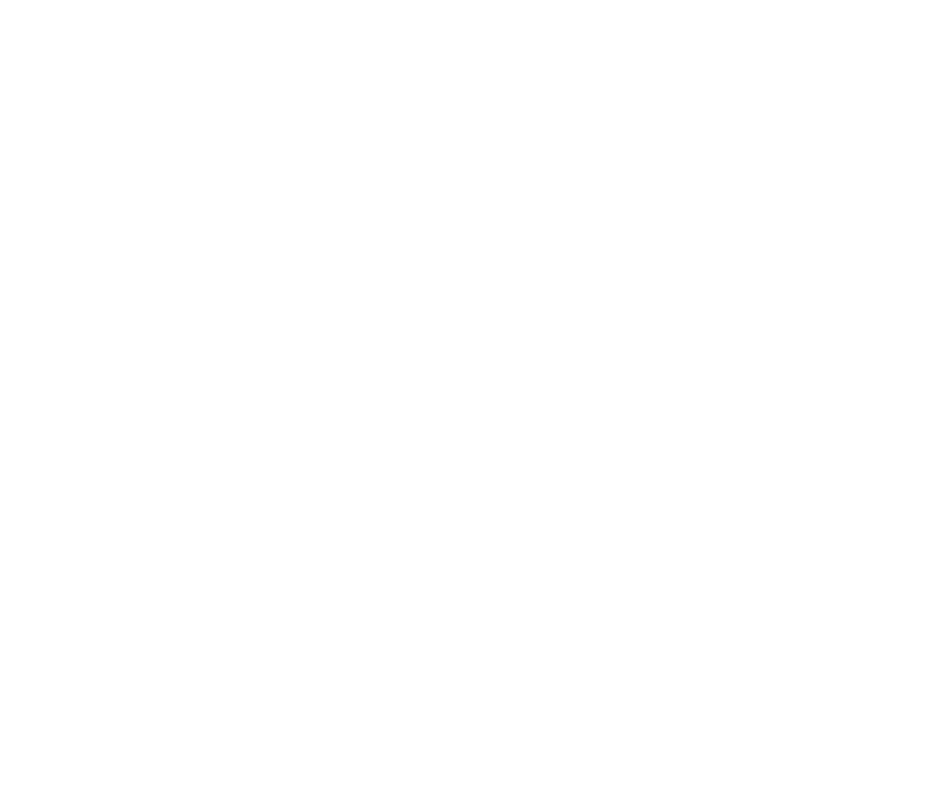
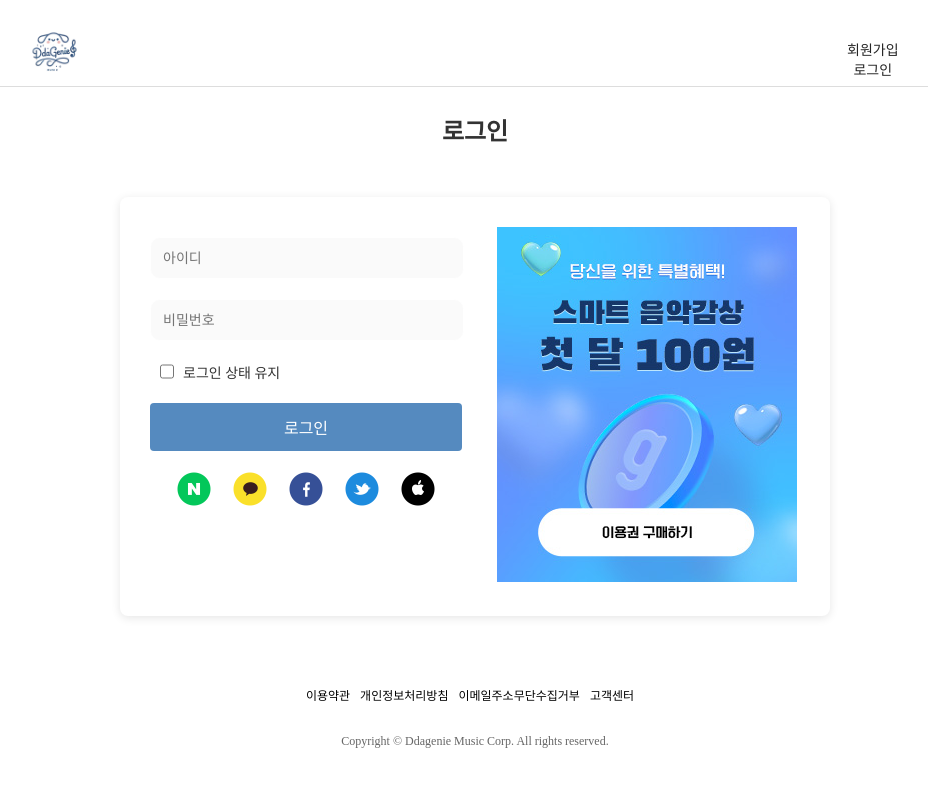
Before and after one commit to aripos1/react-ddagenie, a React (Create React App) app: page /login in a window 1280 px wide. Before the commit this address had no page. Shown: the top 786 px of the page, without its empty margins (165-1093 px from the left). Built offline with nearby package versions, Linux system fonts and the light colour scheme.

Commit message:
loginforn 리엑트 전환중

```diff
--- a/src/App.js
+++ b/src/App.js
@@ -2,6 +2,7 @@
 import Test from './pages/Test';
 import MusicPlayer from './pages/music/MusicPlayer';
 import MyMusic from './pages/music/MyMusic';
+import LoginForm from './pages/user/LoginForm';
 
 function App() {
   return (
@@ -11,6 +12,7 @@
           <Route path='/test' element={<Test />} />
           <Route path='/music/musicplayer' element={<MusicPlayer />} />
           <Route path='/user/mymusic' element={<MyMusic />} />
+          <Route path='/login' element={<LoginForm />} />
         </Routes>
       </BrowserRouter>
     </div>
--- /dev/null
+++ b/src/pages/user/LoginForm.jsx
@@ -0,0 +1,97 @@
+import React from 'react';
+import { Link } from 'react-router-dom';
+import '../../assets/css/hamJoinForm.css';
+import '../../assets/css/all.css';
+import '../../assets/css/header.css';
+import logo from '../../assets/images/cuteddagenie.png';
+import naverIcon from '../../assets/images/iconImg/icon_naver@3x.png';
+import kakaoIcon from '../../assets/images/iconImg/icon_kakao@3x.png';
+import facebookIcon from '../../assets/images/iconImg/icon_facebook@3x.png';
+import twitterIcon from '../../assets/images/iconImg/icon_twitter@3x.png';
+import appleIcon from '../../assets/images/iconImg/icon_apple@3x.png';
+import adBanner from '../../assets/images/ban_18989_202442213563.jpg';
+
+const JoinForm = () => {
+    return (
+        <div id="wrap-main">
+            {/* 헤더 */}
+            <header id="headerbar">
+                <div className="logo">
+                    <img src={logo} alt="Ddagenie 로고" />
+                </div>
+                <nav className="join-nav">
+                    <ul>
+                        <li><Link to="/signup">회원가입</Link></li>
+                        <li><Link to="/login">로그인</Link></li>
+                    </ul>
+                </nav>
+            </header>
+
+            {/* 본문 */}
+            <main className="loginForm">
+                <div className="intro-text">
+                    <h2>로그인</h2>
+                </div>
+                <div className="login-wrapper">
+                    <div className="login-container-wrapper">
+                        {/* 로그인 폼 */}
+                        <div className="login-container">
+                            <form action="#">
+                                {/* 아이디 입력 */}
+                                <div className="login-group">
+                                    <input type="text" id="username" placeholder="아이디" required />
+                                </div>
+
+                                {/* 비밀번호 입력 */}
+                                <div className="login-group">
+                                    <input type="password" id="password" placeholder="비밀번호" required />
+                                </div>
+
+                                {/* 로그인 상태 유지 체크박스 */}
+                                <div className="login-group">
+                                    <label className="checkbox-container">
+                                        <input type="checkbox" className="inp_check" name="" value="" />
+                                        <span className="checkmark">로그인 상태 유지</span>
+                                    </label>
+                                </div>
+
+                                {/* 로그인 버튼 */}
+                                <div className="login-group">
+                                    <button type="submit" className="login-btn">로그인</button>
+                                </div>
+
+                                {/* 소셜 로그인 아이콘 */}
+                                <div className="social-login">
+                                    <Link to="#"><img src={naverIcon} alt="네이버 로그인" /></Link>
+                                    <Link to="#"><img src={kakaoIcon} alt="카카오 로그인" /></Link>
+                                    <Link to="#"><img src={facebookIcon} alt="페이스북 로그인" /></Link>
+                                    <Link to="#"><img src={twitterIcon} alt="트위터 로그인" /></Link>
+                                    <Link to="#"><img src={appleIcon} alt="애플 로그인" /></Link>
+                                </div>
+                            </form>
+                        </div>
+
+                        {/* 광고 배너 */}
+                        <div className="ad-banner">
+                            <img src={adBanner} alt="광고 배너" />
+                        </div>
+                    </div>
+                </div>
+                <footbar>
+                    <ul>
+                        <li><Link to="/terms">이용약관</Link></li>
+                        <li><Link to="/privacy">개인정보처리방침</Link></li>
+                        <li><Link to="/no-collect-email">이메일주소무단수집거부</Link></li>
+                        <li><Link to="/customer-center">고객센터</Link></li>
+                    </ul>
+                    <p>Copyright © Ddagenie Music Corp. All rights reserved.</p>
+                </footbar>
+            </main>
+
+            {/* 푸터 */}
+            <footer></footer>
+        </div>
+    );
+};
+
+export default JoinForm;
```
